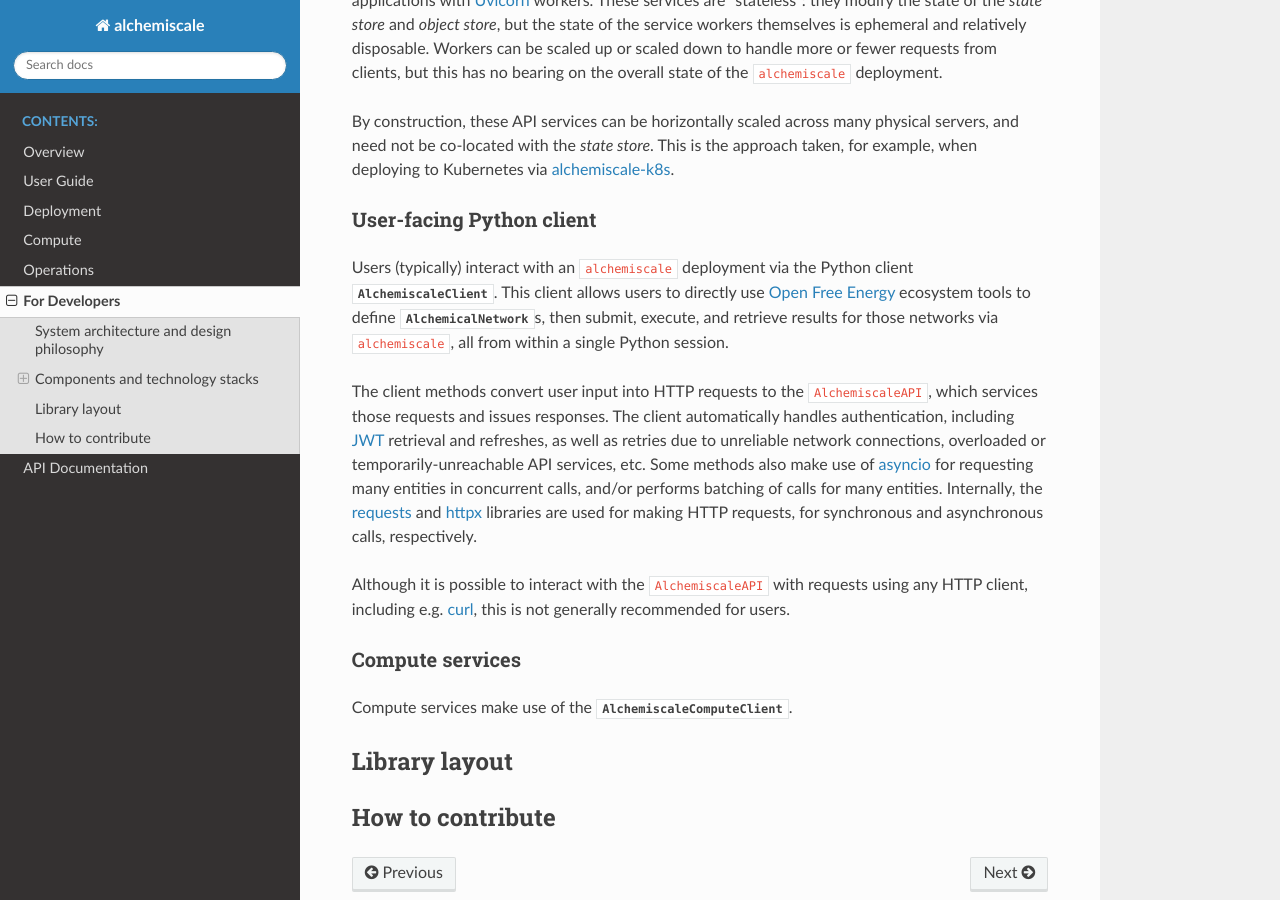
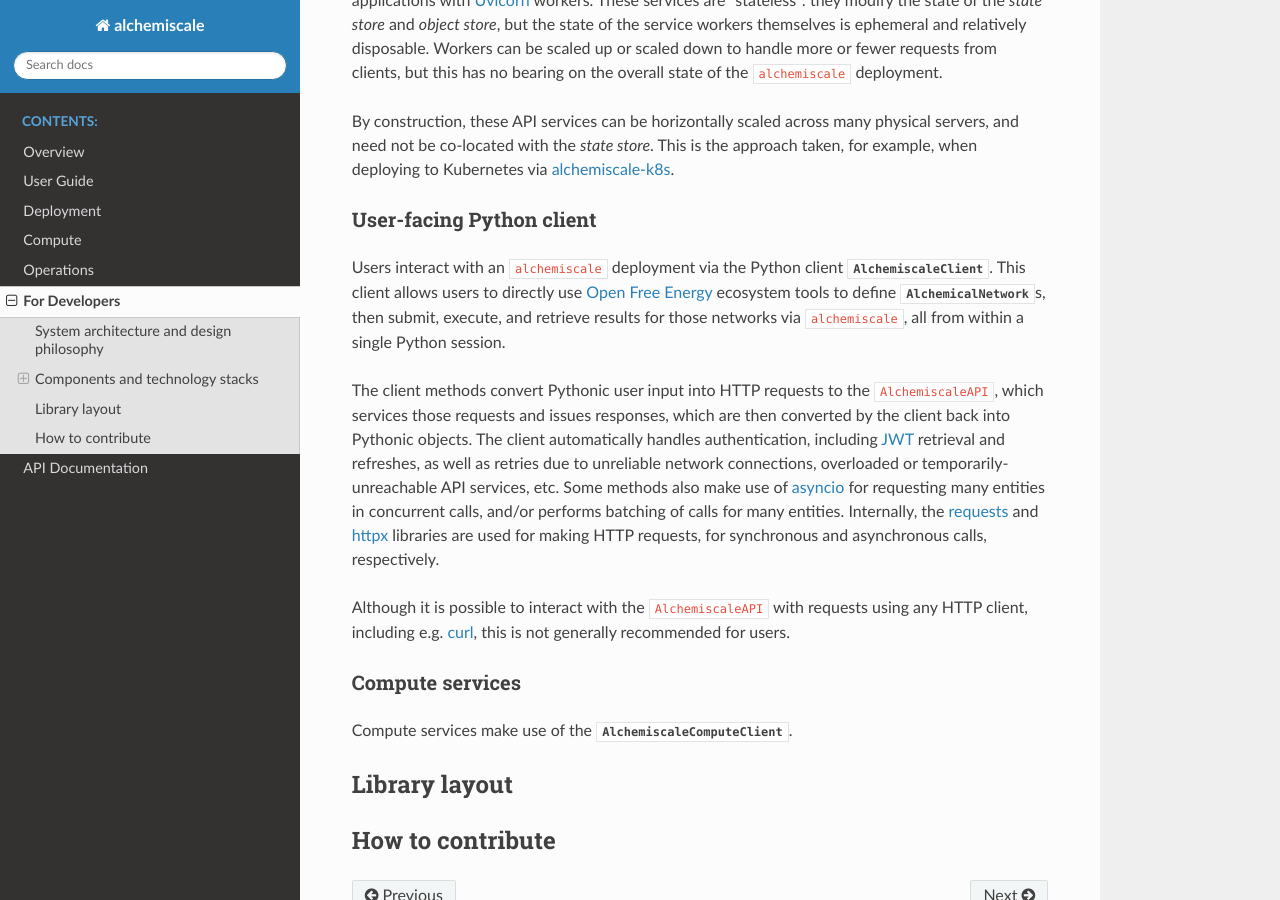
Before and after one commit to OpenFreeEnergy/alchemiscale, a Sphinx documentation site: the page built from docs/development.rst, in a window 1280 px wide and 900 px high, scrolled down 2671 px. Built offline with Sphinx 7.4.7 and the Read the Docs theme 2.0.0, drawn with Linux system fonts in a browser that asks for light colours.

Commit message:
Does vertical space matter?

```diff
--- a/docs/development.rst
+++ b/docs/development.rst
@@ -131,10 +131,10 @@ This is the approach taken, for example, when deploying to Kubernetes via `alche
 User-facing Python client
 =========================
 
-Users (typically) interact with an ``alchemiscale`` deployment via the Python client :py:class:`~alchemiscale.interface.client.AlchemiscaleClient`.
+Users interact with an ``alchemiscale`` deployment via the Python client :py:class:`~alchemiscale.interface.client.AlchemiscaleClient`.
 This client allows users to directly use `Open Free Energy`_ ecosystem tools to define :py:class:`~gufe.AlchemicalNetwork`\s, then submit, execute, and retrieve results for those networks via ``alchemiscale``, all from within a single Python session.
 
-The client methods convert user input into HTTP requests to the ``AlchemiscaleAPI``, which services those requests and issues responses.
+The client methods convert Pythonic user input into HTTP requests to the ``AlchemiscaleAPI``, which services those requests and issues responses, which are then converted by the client back into Pythonic objects.
 The client automatically handles authentication, including `JWT`_ retrieval and refreshes, as well as retries due to unreliable network connections, overloaded or temporarily-unreachable API services, etc.
 Some methods also make use of `asyncio`_ for requesting many entities in concurrent calls, and/or performs batching of calls for many entities.
 Internally, the `requests`_ and `httpx`_ libraries are used for making HTTP requests, for synchronous and asynchronous calls, respectively.
@@ -153,7 +153,6 @@ Although it is possible to interact with the ``AlchemiscaleAPI`` with requests u
 
 Compute services
 ================
-
 Compute services make use of the :py:class:`~alchemiscale.compute.client.AlchemiscaleComputeClient`.
 
 
```
